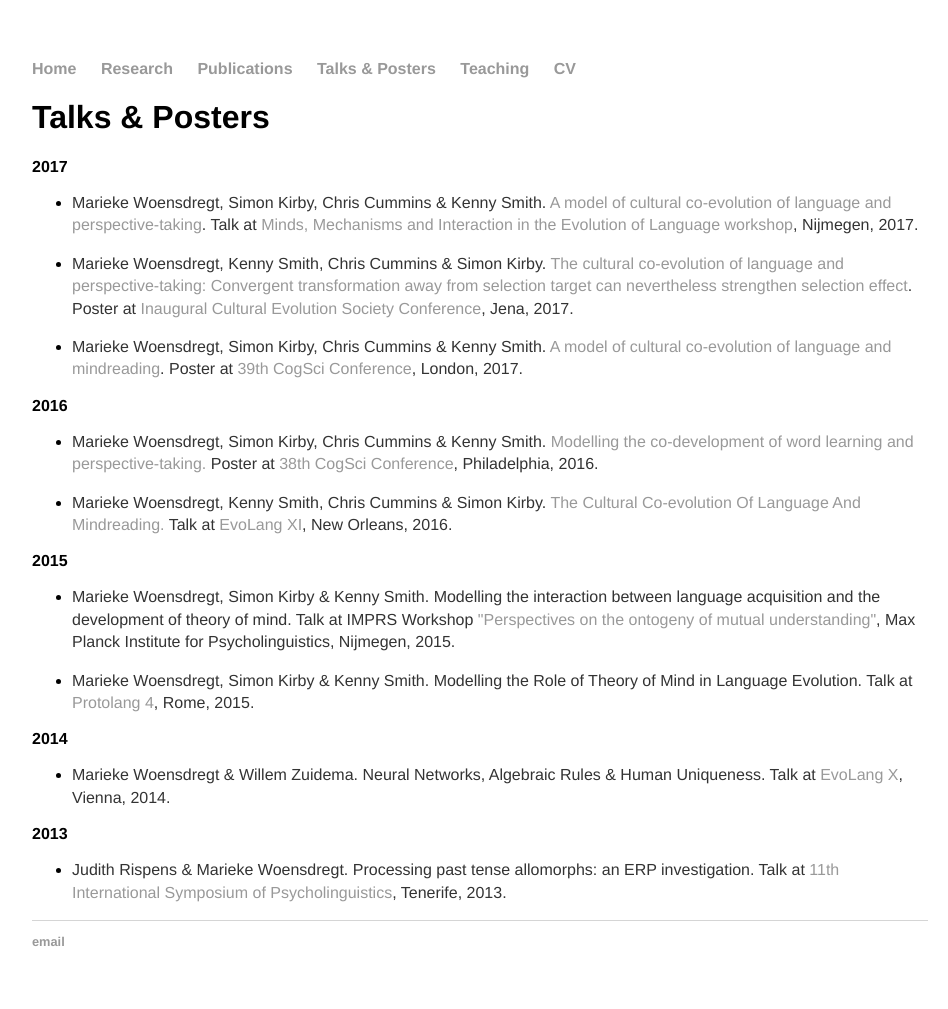
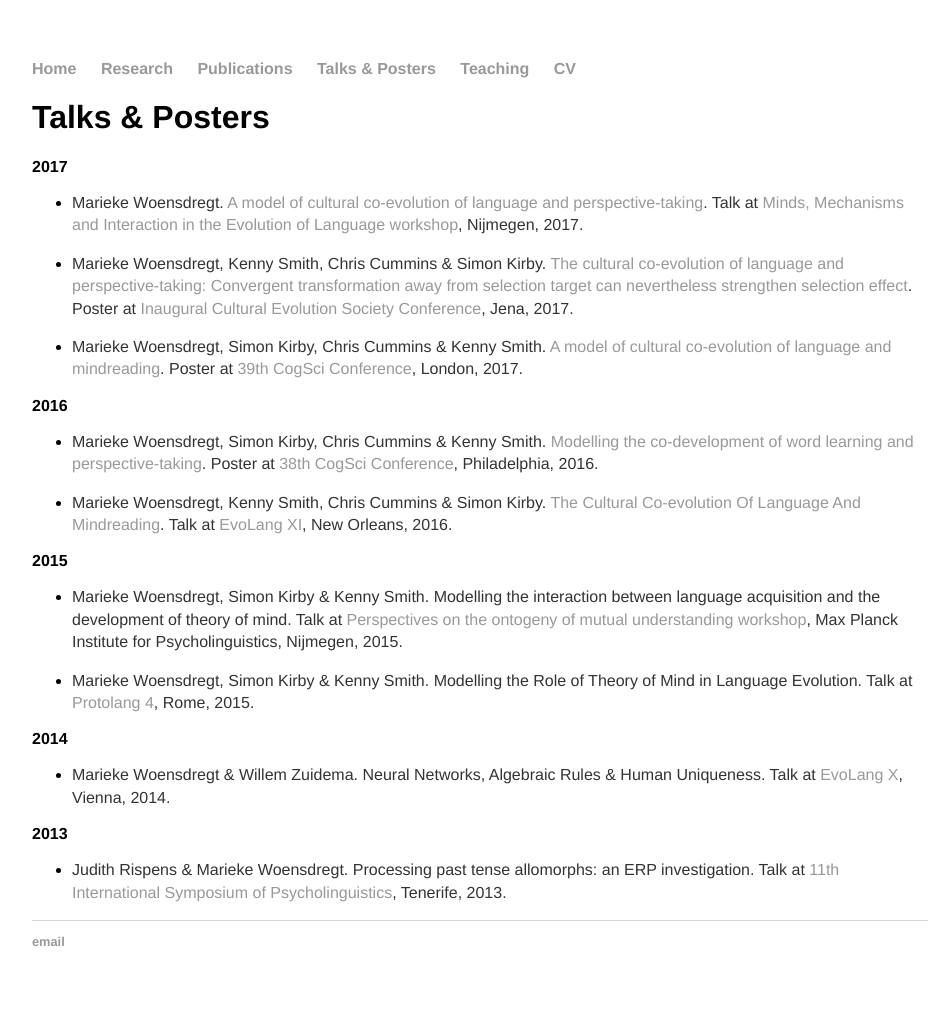
Before and after one commit to marieke-woensdregt/marieke-woensdregt.github.io, a Jekyll site: the page built from talks_n_posters/index.html, in a window 1280 px wide. Shown: the whole page, without its empty margins (160-1108 px from the left). Built offline with Jekyll 4.4.1, drawn with Linux system fonts in a browser that asks for light colours.

Commit message:
Update index.html

```diff
--- a/talks_n_posters/index.html
+++ b/talks_n_posters/index.html
@@ -8,7 +8,7 @@ title: Talks_n_Posters
 
 		<h3> 2017 </h3>
 		<ul>
-			<li><p> Marieke Woensdregt, Simon Kirby, Chris Cummins &amp; Kenny Smith.
+			<li><p> Marieke Woensdregt.
 				<a href="http://www.mpi.nl/events/MMIEL/program-abstracts">
 					A model of cultural co-evolution of language and perspective-taking</a>.
 				Talk at
@@ -30,12 +30,12 @@ title: Talks_n_Posters
 		<h3> 2016 </h3>
 		<ul>
 			<li><p> Marieke Woensdregt, Simon Kirby, Chris Cummins &amp; Kenny Smith.
-				<a href="https://mindmodeling.org/cogsci2016/papers/0222/paper0222.pdf">Modelling the co-development of word learning and perspective-taking.</a>
+				<a href="https://mindmodeling.org/cogsci2016/papers/0222/paper0222.pdf">Modelling the co-development of word learning and perspective-taking</a>.
 				Poster at
 				<a href="http://www.cognitivesciencesociety.org/2015/09/26/cogsci-2016-recognizing-and-representing-events/">38th CogSci Conference</a>,
 				Philadelphia, 2016. </p></li>
 			<li><p> Marieke Woensdregt, Kenny Smith, Chris Cummins &amp; Simon Kirby.
-				<a href="http://evolang.org/neworleans/papers/84.html">The Cultural Co-evolution Of Language And Mindreading.</a>
+				<a href="http://evolang.org/neworleans/papers/84.html">The Cultural Co-evolution Of Language And Mindreading</a>.
 				Talk at <a href="https://www.usm.edu/gulfcoast/evolang-2016">EvoLang XI</a>,
 				New Orleans, 2016. </p></li>
 		</ul>
@@ -44,8 +44,8 @@ title: Talks_n_Posters
 		<ul>
 			<li><p> Marieke Woensdregt, Simon Kirby &amp; Kenny Smith.
 				Modelling the interaction between language acquisition and the development of theory of mind.
-				Talk at IMPRS Workshop
-				<a href="http://www.mpi.nl/events/ontogeny">"Perspectives on the ontogeny of mutual understanding"</a>,
+				Talk at
+				<a href="http://www.mpi.nl/events/ontogeny">Perspectives on the ontogeny of mutual understanding workshop</a>,
 				Max Planck Institute for Psycholinguistics, Nijmegen, 2015. </p></li>
 			<li><p> Marieke Woensdregt, Simon Kirby &amp; Kenny Smith.
 				Modelling the Role of Theory of Mind in Language Evolution.
@@ -63,7 +63,8 @@ title: Talks_n_Posters
 		<ul>
 			<li><p> Judith Rispens &amp; Marieke Woensdregt. Processing past tense allomorphs: an ERP investigation.
 				Talk at
-				<a href="http://escop.eu/news/conferences-news/11th-international-symposium-of-psycholinguistics/www.neurocog.ull.es/www.neurocog.ull.es/psycholinguistics">11th International Symposium of Psycholinguistics</a>,
+				<a href="http://escop.eu/news/conferences-news/11th-international-symposium-of-psycholinguistics/www.neurocog.ull.es/www.neurocog.ull.es/psycholinguistics">
+					11th International Symposium of Psycholinguistics</a>,
 				Tenerife, 2013. </p></li>
 		</ul>
 </div><!-- /.blurb -->
```
